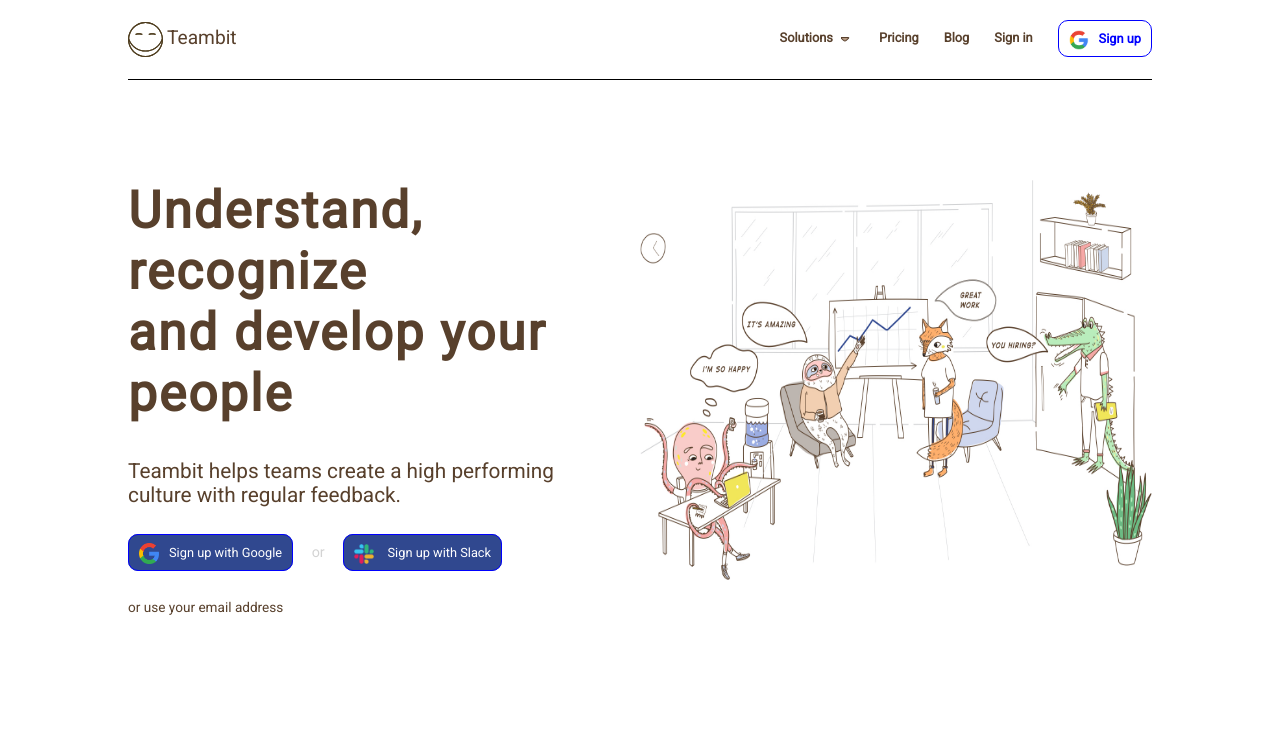
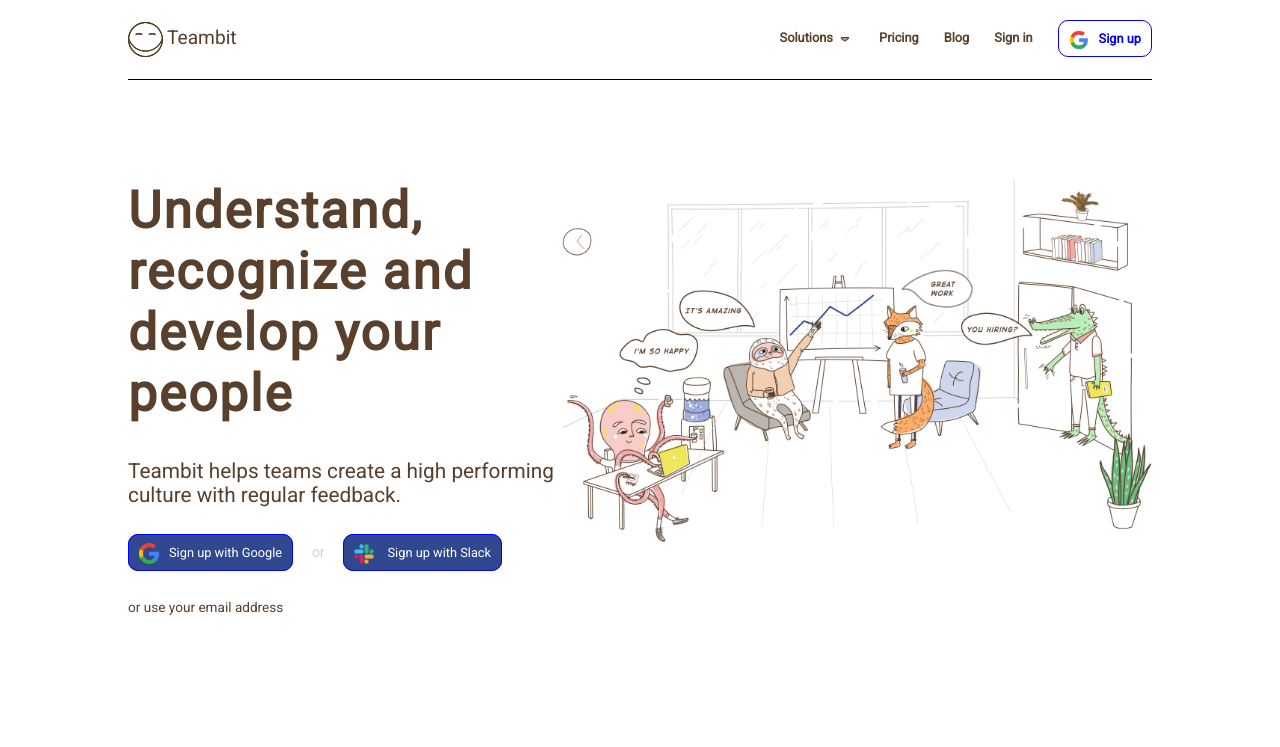
Before and after one commit to MatteoPetracci/node-sass-teambit, a website: page index.html in a window 1280 px wide. Shown: the top 747 px of the page. Drawn offline with Linux system fonts and the light colour scheme.

Commit message:
da sistemare jumbo

```diff
--- a/index.html
+++ b/index.html
@@ -39,8 +39,8 @@
       </nav>
       <div class="jumbo">
         <div class="item">
-          <h1>Understand, recognize<br> and develop your <br> people</h1>
-          <p>Teambit helps teams create a high performing <br> culture with regular feedback.</p>
+          <h1>Understand, recognize and develop your people</h1>
+          <p>Teambit helps teams create a high performing culture with regular feedback.</p>
           <a href=""><img src="img/google.png" alt="">Sign up with Google</a><span> or </span><a href=""><img src="img/slack-logo.png" alt=""> Sign up with Slack</a>
           <p class="arrow-right">or use your email address <i class="fas fa-long-arrow-alt-right"></i></p>
         </div>
--- a/src/partials/_header.scss
+++ b/src/partials/_header.scss
@@ -49,13 +49,12 @@
   }
   .jumbo {
     display: flex;
-    margin-top: 100px;
-    height: 600px;
-    color: rgb(88, 64, 44);
+    margin: 100px 0px;
+    /* height: 600px; */
+    color: #58402c;
     .item {
-      width: 50%;
       // border: 2px solid black;
-      height: 400px;
+      // height: 400px;
       h1 {
         font-size: $fontSize *3.2;
         letter-spacing: 2px;
@@ -90,7 +89,7 @@
     }
     .img_jumbo {
       width: 100%;
-      height: 100%;
+      // height: 100%;
     }
   }
 }
--- a/src/partials/_mediaquery.scss
+++ b/src/partials/_mediaquery.scss
@@ -17,3 +17,11 @@
     display: $displayNone;
   }
 }
+
+@media screen and (max-width: 1200px) {
+  .jumbo .item {
+    // width: 100%;
+    height: 50%;
+    text-align: center;
+  }
+}
```
Also changed, not shown: dist/app.css.
